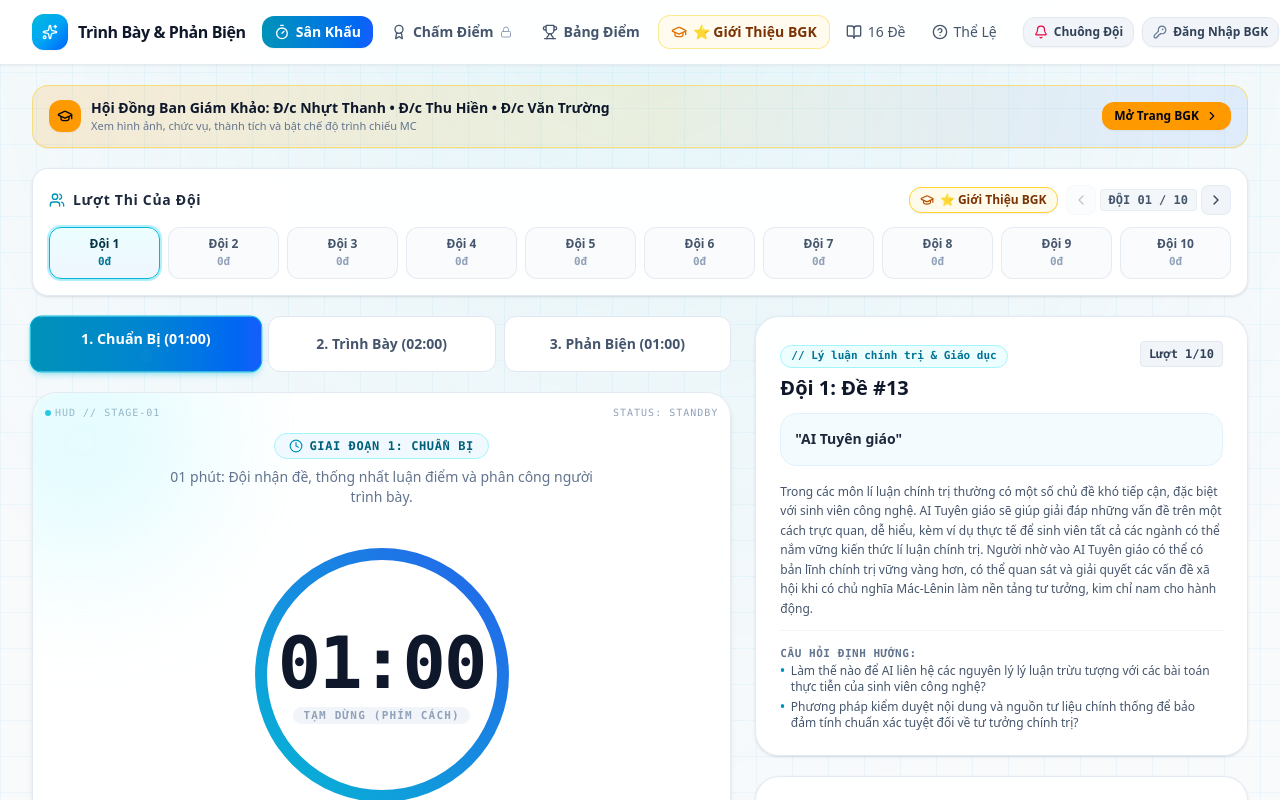
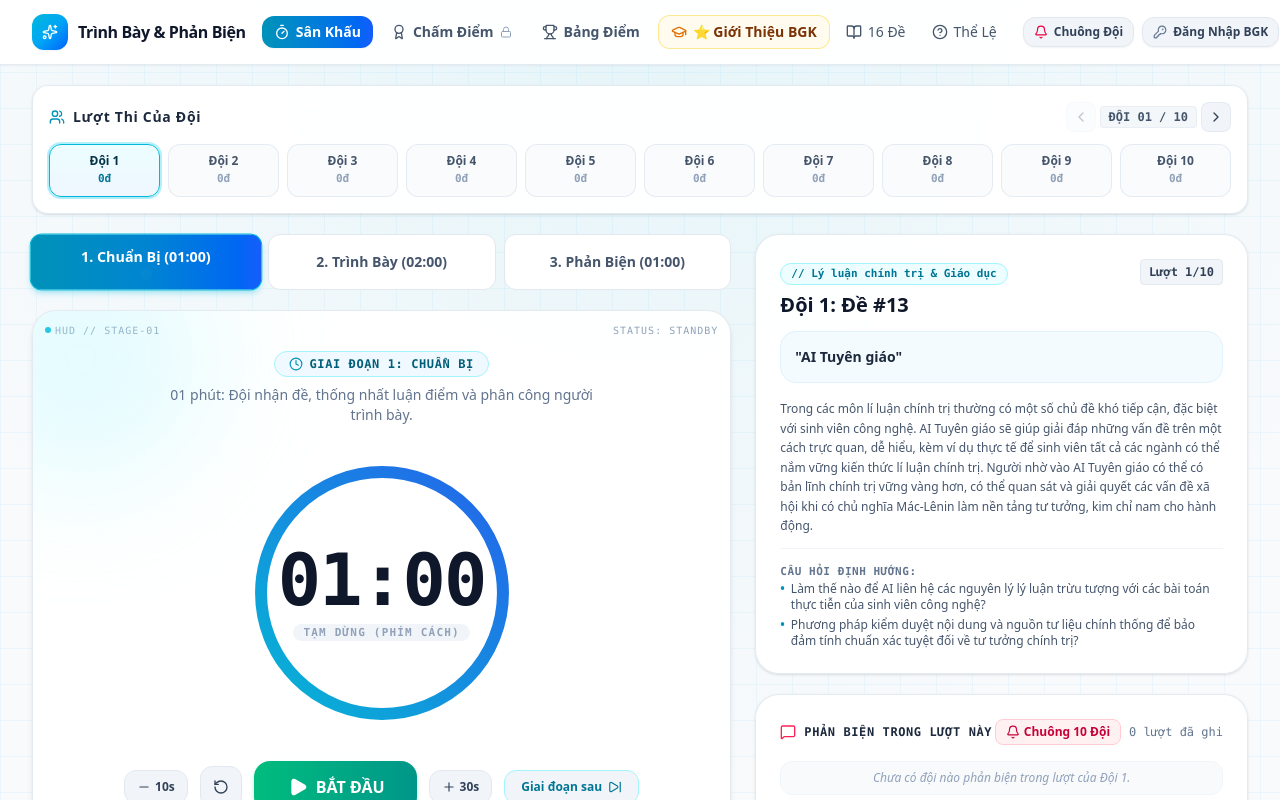
Before and after one commit to lee-vtruong/SHCDT92026, a React (Vite) app: page / in a window 1280 px wide. Shown: the top 800 px of the page. Built offline with nearby package versions, Linux system fonts and the light colour scheme.

Commit message:
refactor: remove judge navigation from timer view
Remove the unused "Go to Judges" navigation button and its associated props from `StageTimerView` to clean up the UI.

```diff
--- a/src/App.tsx
+++ b/src/App.tsx
@@ -553,7 +553,6 @@ export default function App() {
             onResetBuzzer={handleResetBuzzer}
             onOpenTeamBuzzer={() => setIsTeamBuzzerModalOpen(true)}
             currentTeamAuth={currentTeamAuth}
-            onGoToJudges={() => setActiveTab('judges')}
           />
         )}
 
--- a/src/components/StageTimerView.tsx
+++ b/src/components/StageTimerView.tsx
@@ -18,8 +18,7 @@ import {
   Trash2,
   Lock,
   ShieldCheck,
-  Bell,
-  GraduationCap
+  Bell
 } from 'lucide-react';
 import { Team, Topic, RoundPhase, RebuttalRecord, RebuttalLevel, JudgeInfo, BuzzerRecord, TeamAccount } from '../types';
 import {
@@ -46,7 +45,6 @@ interface StageTimerViewProps {
   onResetBuzzer?: () => void;
   onOpenTeamBuzzer?: () => void;
   currentTeamAuth?: TeamAccount | null;
-  onGoToJudges?: () => void;
 }
 
 const PHASE_DURATIONS: Record<RoundPhase, number> = {
@@ -94,7 +92,6 @@ export const StageTimerView: React.FC<StageTimerViewProps> = ({
   onResetBuzzer,
   onOpenTeamBuzzer,
   currentTeamAuth,
-  onGoToJudges,
 }) => {
   const [phase, setPhase] = useState<RoundPhase>('prepare');
   const [timeLeft, setTimeLeft] = useState<number>(PHASE_DURATIONS.prepare);
@@ -228,33 +225,6 @@ export const StageTimerView: React.FC<StageTimerViewProps> = ({
   return (
     <div className="max-w-7xl mx-auto px-4 sm:px-6 lg:px-8 py-5 space-y-5">
 
-      {/* 0. Intro BGK Quick Banner */}
-      {onGoToJudges && (
-        <div className="bg-gradient-to-r from-amber-500/15 via-amber-400/10 to-blue-500/10 border border-amber-300/60 rounded-2xl p-3 sm:px-4 flex items-center justify-between gap-3 shadow-2xs">
-          <div className="flex items-center gap-2.5 min-w-0">
-            <div className="w-8 h-8 rounded-xl bg-amber-500 text-slate-950 flex items-center justify-center shrink-0 font-bold shadow-2xs">
-              <GraduationCap className="w-4 h-4" />
-            </div>
-            <div className="min-w-0">
-              <span className="font-bold text-slate-900 text-xs sm:text-sm truncate block">
-                Hội Đồng Ban Giám Khảo: Đ/c Nhựt Thanh • Đ/c Thu Hiền • Đ/c Văn Trường
-              </span>
-              <span className="text-[11px] text-slate-500 hidden sm:block">
-                Xem hình ảnh, chức vụ, thành tích và bật chế độ trình chiếu MC
-              </span>
-            </div>
-          </div>
-          <button
-            id="stage-banner-judges-btn"
-            onClick={onGoToJudges}
-            className="inline-flex items-center gap-1.5 px-3 py-1.5 rounded-xl bg-amber-500 hover:bg-amber-400 text-slate-950 font-extrabold text-xs transition-all shadow-xs shrink-0"
-          >
-            <span>Mở Trang BGK</span>
-            <ChevronRight className="w-3.5 h-3.5" />
-          </button>
-        </div>
-      )}
-
       {/* 1. Team Selector Ribbon */}
       <div className="bg-white/95 backdrop-blur-md rounded-2xl border border-slate-200/90 p-3 sm:p-4 shadow-sm">
         <div className="flex items-center justify-between gap-2 mb-3">
@@ -264,19 +234,6 @@ export const StageTimerView: React.FC<StageTimerViewProps> = ({
               Lượt Thi Của Đội
             </span>
           </div>
-
-          <div className="flex items-center gap-2">
-            {onGoToJudges && (
-              <button
-                id="stage-header-goto-judges-btn"
-                onClick={onGoToJudges}
-                className="hidden sm:inline-flex items-center gap-1.5 px-2.5 py-1 rounded-xl bg-amber-50 hover:bg-amber-100 border border-amber-300 text-amber-900 font-bold text-xs transition-all shadow-2xs"
-                title="Mở trang Giới Thiệu Ban Giám Khảo"
-              >
-                <GraduationCap className="w-3.5 h-3.5 text-amber-700" />
-                <span>⭐ Giới Thiệu BGK</span>
-              </button>
-            )}
 
             <div className="flex items-center gap-1">
               <button
@@ -302,7 +259,6 @@ export const StageTimerView: React.FC<StageTimerViewProps> = ({
               </button>
             </div>
           </div>
-        </div>
 
         {/* 10 Team Pills */}
         <div className="grid grid-cols-5 sm:grid-cols-10 gap-1.5 sm:gap-2">
```
